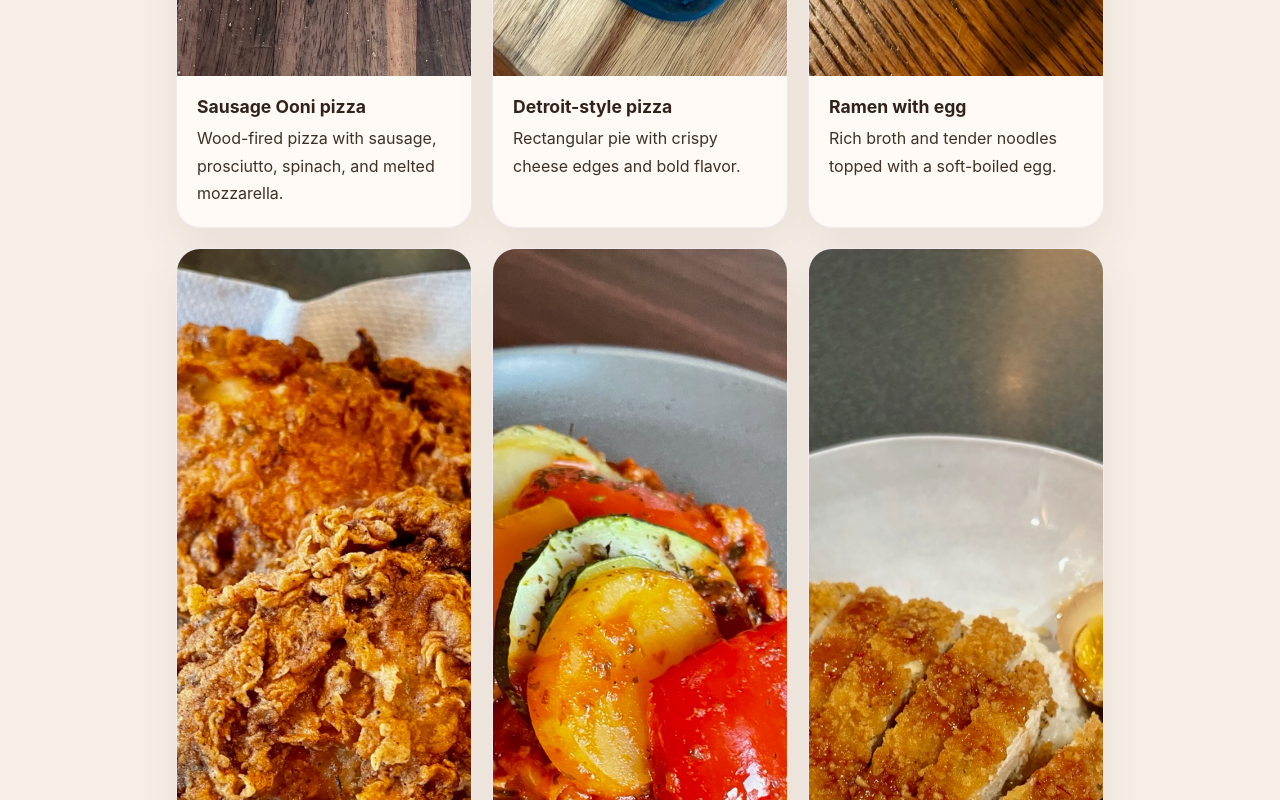
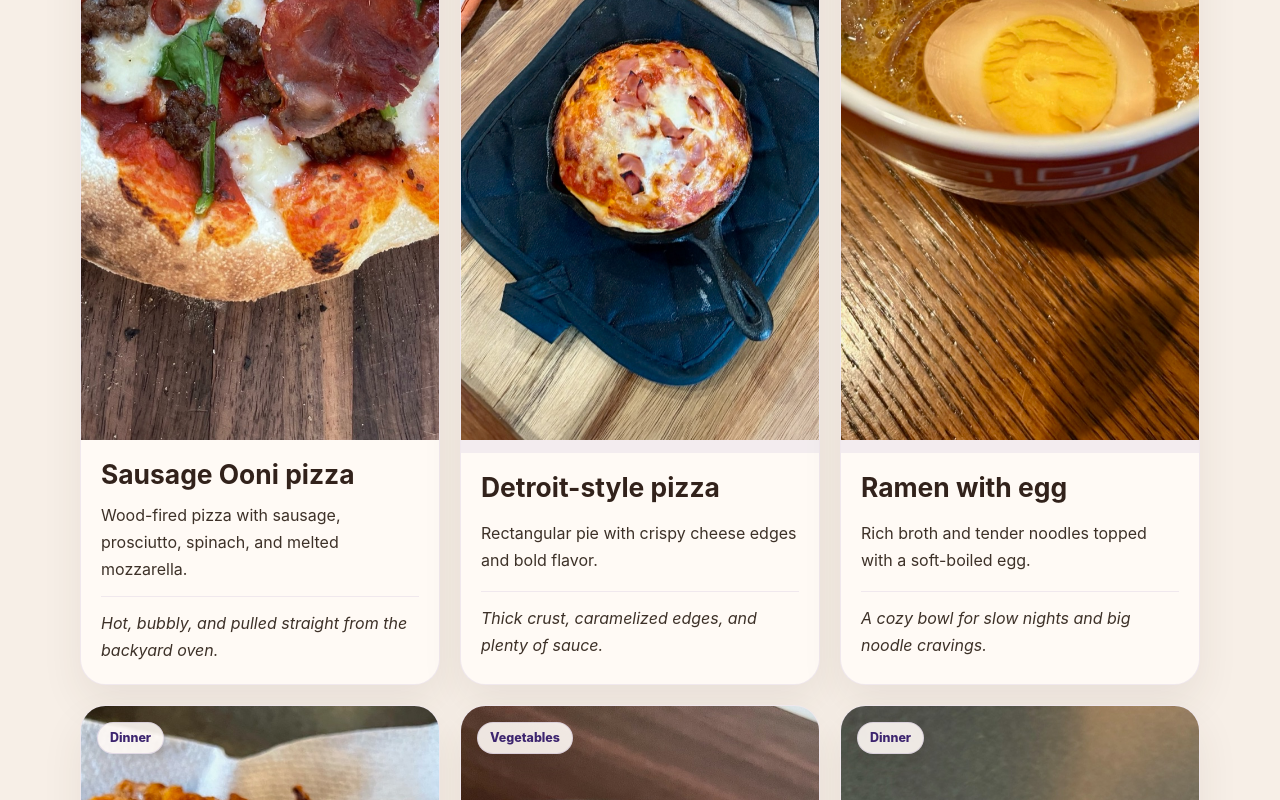
Before and after one commit to drakejrobert-sudo/drakesfood, an Angular app: page /gallery in a window 1280 px wide. Shown: the part 1180-1980 px from the top of the page. Built offline with nearby package versions, Linux system fonts and the light colour scheme.

Commit message:
Build full gallery page (#74)

```diff
--- a/src/app/components/gallery-preview/gallery-preview.component.ts
+++ b/src/app/components/gallery-preview/gallery-preview.component.ts
@@ -8,5 +8,5 @@ import { galleryItems } from '../../data/gallery.data';
   styleUrls: ['./gallery-preview.component.css'],
 })
 export class GalleryPreviewComponent {
-  galleryItems = galleryItems;
+  galleryItems = galleryItems.slice(0, 6);
 }
--- a/src/app/data/gallery.data.ts
+++ b/src/app/data/gallery.data.ts
@@ -3,44 +3,152 @@ import { GalleryItem } from './gallery.model';
 export const galleryItems: GalleryItem[] = [
   {
     id: 1,
+    slug: 'sausage-ooni-pizza',
     title: 'Sausage Ooni pizza',
     description: 'Wood-fired pizza with sausage, prosciutto, spinach, and melted mozzarella.',
+    category: 'Pizza',
     imageUrl: 'assets/images/ssgOoniPizza.jpeg',
     altText: 'Ooni pizza topped with sausage, prosciutto, spinach, and melted mozzarella',
+    caption: 'Hot, bubbly, and pulled straight from the backyard oven.',
   },
   {
     id: 2,
+    slug: 'detroit-style-pizza',
     title: 'Detroit-style pizza',
     description: 'Rectangular pie with crispy cheese edges and bold flavor.',
+    category: 'Pizza',
     imageUrl: 'assets/images/detroitPizza.jpeg',
     altText: 'Detroit-style pizza with crispy edges and cheese',
+    caption: 'Thick crust, caramelized edges, and plenty of sauce.',
   },
   {
     id: 3,
+    slug: 'ramen-with-egg',
     title: 'Ramen with egg',
     description: 'Rich broth and tender noodles topped with a soft-boiled egg.',
+    category: 'Dinner',
     imageUrl: 'assets/images/ramenWithEgg.jpeg',
     altText: 'Steaming ramen bowl with a soft-boiled egg and fresh toppings',
+    caption: 'A cozy bowl for slow nights and big noodle cravings.',
   },
   {
     id: 4,
+    slug: 'fried-chicken',
     title: 'Fried chicken',
     description: 'Golden, crispy fried chicken with a juicy interior.',
+    category: 'Dinner',
     imageUrl: 'assets/images/friedChicken.jpeg',
     altText: 'Golden crispy fried chicken pieces on a plate',
+    caption: 'Crunchy, salty, and worth the oil cleanup.',
   },
   {
     id: 5,
+    slug: 'plated-ratatouille',
     title: 'Plated ratatouille',
     description: 'Bright seasonal vegetables arranged with care.',
+    category: 'Vegetables',
     imageUrl: 'assets/images/platedRatatouille.jpeg',
     altText: 'Plated ratatouille with colorful vegetable slices',
+    caption: 'A little fancy, a little rustic, and very vegetable-forward.',
   },
   {
     id: 6,
+    slug: 'chicken-katsu',
     title: 'Chicken katsu',
     description: 'Crispy breaded chicken cutlet served hot.',
+    category: 'Dinner',
     imageUrl: 'assets/images/chickenKatsu.jpeg',
     altText: 'Crispy chicken katsu with panko crust',
+    caption: 'Panko crunch with a simple weeknight dinner energy.',
+  },
+  {
+    id: 7,
+    slug: 'markarita-ooni-pizza',
+    title: 'Markarita Ooni pizza',
+    description: 'A backyard-oven pizza with melty cheese, fresh basil, and charred edges.',
+    category: 'Pizza',
+    imageUrl: 'assets/images/markaritaOoniPizza.jpeg',
+    altText: 'Margherita-style Ooni pizza with basil and charred crust',
+    caption: 'Simple toppings, hot oven, big payoff.',
+  },
+  {
+    id: 8,
+    slug: 'smoked-pork-shoulder',
+    title: 'Smoked pork shoulder',
+    description: 'Low-and-slow smoked pork shoulder with bark and pull-apart texture.',
+    category: 'Smoked',
+    imageUrl: 'assets/images/smokedPorkShoulder.jpeg',
+    altText: 'Smoked pork shoulder with dark bark on a tray',
+    caption: 'The kind of cook that makes the whole yard smell good.',
+  },
+  {
+    id: 9,
+    slug: 'ratatouille-in-pan',
+    title: 'Ratatouille in the pan',
+    description: 'Layered vegetables baked together until soft, saucy, and colorful.',
+    category: 'Vegetables',
+    imageUrl: 'assets/images/ratatouilleInPan.jpeg',
+    altText: 'Layered ratatouille vegetables arranged in a pan',
+    caption: 'One of those dishes that looks as fun as it tastes.',
+  },
+  {
+    id: 10,
+    slug: 'spaghetti-squash',
+    title: 'Spaghetti squash',
+    description: 'Roasted spaghetti squash turned into a lighter, saucy dinner.',
+    category: 'Vegetables',
+    imageUrl: 'assets/images/spaghettiSquash.jpeg',
+    altText: 'Roasted spaghetti squash served with sauce and toppings',
+    caption: 'A weeknight vegetable dinner that still feels hearty.',
+  },
+  {
+    id: 11,
+    slug: 'zucchini-fritters',
+    title: 'Zucchini fritters',
+    description: 'Pan-fried zucchini fritters with crisp edges and tender centers.',
+    category: 'Cast Iron',
+    imageUrl: 'assets/images/zuchiniFritters.jpeg',
+    altText: 'Golden zucchini fritters cooking in a pan',
+    caption: 'Crispy little bites for using up garden-season zucchini.',
+  },
+  {
+    id: 12,
+    slug: 'squid-weenie-stir-fry',
+    title: 'Squid weenie stir-fry',
+    description: 'A playful stir-fry with sliced hot dogs, vegetables, and saucy noodles.',
+    category: 'Experiments',
+    imageUrl: 'assets/images/squidWeenieStirFry.jpeg',
+    altText: 'Stir-fry with squid-cut hot dogs, vegetables, and noodles',
+    caption: 'A very unserious dinner experiment that still earned a spot.',
+  },
+  {
+    id: 13,
+    slug: 'first-pizza-bagels',
+    title: 'First pizza bagels',
+    description: 'Homemade pizza bagels with sauce, cheese, and crispy toasted edges.',
+    category: 'Family Meals',
+    imageUrl: 'assets/images/firstPizzaBagels.jpg',
+    altText: 'Homemade pizza bagels topped with melted cheese and sauce',
+    caption: 'Small, nostalgic, and built for sharing.',
+  },
+  {
+    id: 14,
+    slug: 'crepes',
+    title: 'Crepes',
+    description: 'Thin homemade crepes ready for sweet or savory fillings.',
+    category: 'Dessert',
+    imageUrl: 'assets/images/crepes.jpeg',
+    altText: 'Stack of thin homemade crepes on a plate',
+    caption: 'A breakfast-dessert crossover that never lasts long.',
+  },
+  {
+    id: 15,
+    slug: 'chickpea-sloppy-joe',
+    title: 'Chickpea sloppy joe',
+    description: 'A saucy chickpea take on sloppy joes for a quick vegetarian meal.',
+    category: 'Experiments',
+    imageUrl: 'assets/images/chickpeaSloppyJoe.jpeg',
+    altText: 'Chickpea sloppy joe mixture served on bread',
+    caption: 'Messy comfort food with a pantry-friendly twist.',
   },
 ];
--- a/src/app/data/gallery.model.ts
+++ b/src/app/data/gallery.model.ts
@@ -1,7 +1,12 @@
 export interface GalleryItem {
   id: number;
+  slug: string;
   title: string;
   description: string;
+  category: string;
   imageUrl: string;
   altText: string;
+  caption?: string;
+  cookedDate?: string;
+  instagramUrl?: string;
 }
--- /dev/null
+++ b/src/app/pages/gallery-page/gallery-page.component.css
@@ -0,0 +1,150 @@
+.gallery-page {
+  padding: 2rem 0 4rem;
+}
+
+.gallery-hero {
+  display: grid;
+  gap: 1.5rem;
+  align-items: end;
+  margin-bottom: 2rem;
+}
+
+.gallery-hero-copy {
+  display: grid;
+  gap: 1rem;
+  max-width: 760px;
+}
+
+.gallery-hero h1 {
+  margin: 0;
+  max-width: 720px;
+  font-size: clamp(2.4rem, 8vw, 5.5rem);
+  line-height: 0.95;
+  letter-spacing: -0.07em;
+}
+
+.gallery-hero p:not(.eyebrow) {
+  max-width: 680px;
+  color: var(--color-text-muted);
+  font-size: clamp(1rem, 2vw, 1.18rem);
+  line-height: 1.8;
+}
+
+.gallery-hero-panel {
+  display: grid;
+  gap: 1rem;
+  align-self: stretch;
+  border: 1px solid rgba(109, 74, 163, 0.14);
+  border-radius: 1.5rem;
+  background:
+    linear-gradient(135deg, rgba(109, 74, 163, 0.12), rgba(140, 90, 64, 0.08)),
+    var(--color-surface);
+  padding: 1.25rem;
+  box-shadow: var(--shadow-card);
+}
+
+.gallery-hero-panel > span {
+  color: var(--color-purple-dark);
+  font-size: 1.6rem;
+  font-weight: 800;
+}
+
+.category-list {
+  display: flex;
+  flex-wrap: wrap;
+  gap: 0.55rem;
+}
+
+.category-list span,
+.food-card-category {
+  display: inline-flex;
+  align-items: center;
+  justify-content: center;
+  border: 1px solid rgba(109, 74, 163, 0.16);
+  border-radius: 999px;
+  background: rgba(255, 250, 245, 0.9);
+  color: var(--color-purple-dark);
+  padding: 0.5rem 0.75rem;
+  font-size: 0.78rem;
+  font-weight: 800;
+  line-height: 1;
+  min-height: 2rem;
+}
+
+.gallery-grid {
+  display: grid;
+  gap: 1.25rem;
+}
+
+.food-card {
+  display: grid;
+  overflow: hidden;
+  border: 1px solid rgba(109, 74, 163, 0.1);
+  border-radius: 1.6rem;
+  background: var(--color-surface);
+  box-shadow: var(--shadow-card);
+}
+
+.food-card-image {
+  position: relative;
+  overflow: hidden;
+  background: rgba(109, 74, 163, 0.08);
+}
+
+.food-card-image img {
+  width: 100%;
+  aspect-ratio: 4 / 3;
+  object-fit: cover;
+}
+
+.food-card-category {
+  position: absolute;
+  top: 1rem;
+  left: 1rem;
+  box-shadow: 0 10px 24px rgba(61, 45, 33, 0.12);
+}
+
+.food-card-copy {
+  display: grid;
+  gap: 0.8rem;
+  padding: 1.25rem;
+}
+
+.food-card-copy h2 {
+  margin: 0;
+  font-size: clamp(1.25rem, 3vw, 1.65rem);
+  line-height: 1.1;
+}
+
+.food-card-copy p {
+  color: var(--color-text-muted);
+  line-height: 1.7;
+}
+
+.food-card-caption {
+  border-top: 1px solid rgba(109, 74, 163, 0.1);
+  padding-top: 0.8rem;
+  font-style: italic;
+}
+
+@media (min-width: 720px) {
+  .gallery-grid {
+    grid-template-columns: repeat(2, minmax(0, 1fr));
+  }
+}
+
+@media (min-width: 980px) {
+  .gallery-page {
+    padding-top: 3.5rem;
+  }
+
+  .gallery-hero {
+    grid-template-columns: minmax(0, 1fr) 320px;
+    gap: 2rem;
+    margin-bottom: 3rem;
+  }
+
+  .gallery-grid {
+    grid-template-columns: repeat(3, minmax(0, 1fr));
+  }
+}
--- a/src/app/pages/gallery-page/gallery-page.component.html
+++ b/src/app/pages/gallery-page/gallery-page.component.html
@@ -1 +1,38 @@
-<app-gallery-preview></app-gallery-preview>
+<section class="gallery-page" aria-labelledby="gallery-page-title">
+  <div class="gallery-hero">
+    <div class="gallery-hero-copy">
+      <p class="eyebrow">Food gallery</p>
+      <h1 id="gallery-page-title">A running collection of what is coming out of my kitchen.</h1>
+      <p>
+        Smoked meats, backyard pizza, family meals, vegetable experiments, and the occasional comfort-food detour.
+        This is the photo-first home base for Drake's Food.
+      </p>
+    </div>
+    <div class="gallery-hero-panel" aria-label="Current gallery sections">
+      <span>{{ galleryItems.length }} cooks</span>
+      <div class="category-list">
+        @for (category of categories; track category) {
+          <span>{{ category }}</span>
+        }
+      </div>
+    </div>
+  </div>
+
+  <div class="gallery-grid" aria-label="Food photos">
+    @for (item of galleryItems; track item.slug) {
+      <article class="food-card">
+        <div class="food-card-image">
+          <img [src]="item.imageUrl" [alt]="item.altText" width="1280" height="960" loading="lazy" decoding="async" />
+          <span class="food-card-category">{{ item.category }}</span>
+        </div>
+        <div class="food-card-copy">
+          <h2>{{ item.title }}</h2>
+          <p>{{ item.description }}</p>
+          @if (item.caption) {
+            <p class="food-card-caption">{{ item.caption }}</p>
+          }
+        </div>
+      </article>
+    }
+  </div>
+</section>
--- a/src/app/pages/gallery-page/gallery-page.component.ts
+++ b/src/app/pages/gallery-page/gallery-page.component.ts
@@ -1,10 +1,13 @@
 import { Component } from '@angular/core';
-import { GalleryPreviewComponent } from '../../components/gallery-preview/gallery-preview.component';
+import { galleryItems } from '../../data/gallery.data';
 
 @Component({
   selector: 'app-gallery-page',
   standalone: true,
-  imports: [GalleryPreviewComponent],
   templateUrl: './gallery-page.component.html',
+  styleUrls: ['./gallery-page.component.css'],
 })
-export class GalleryPageComponent {}
+export class GalleryPageComponent {
+  galleryItems = galleryItems;
+  categories = Array.from(new Set(galleryItems.map((item) => item.category)));
+}
```
Also changed, not shown: 2 other files (tests, documents, lock files or other folders).
